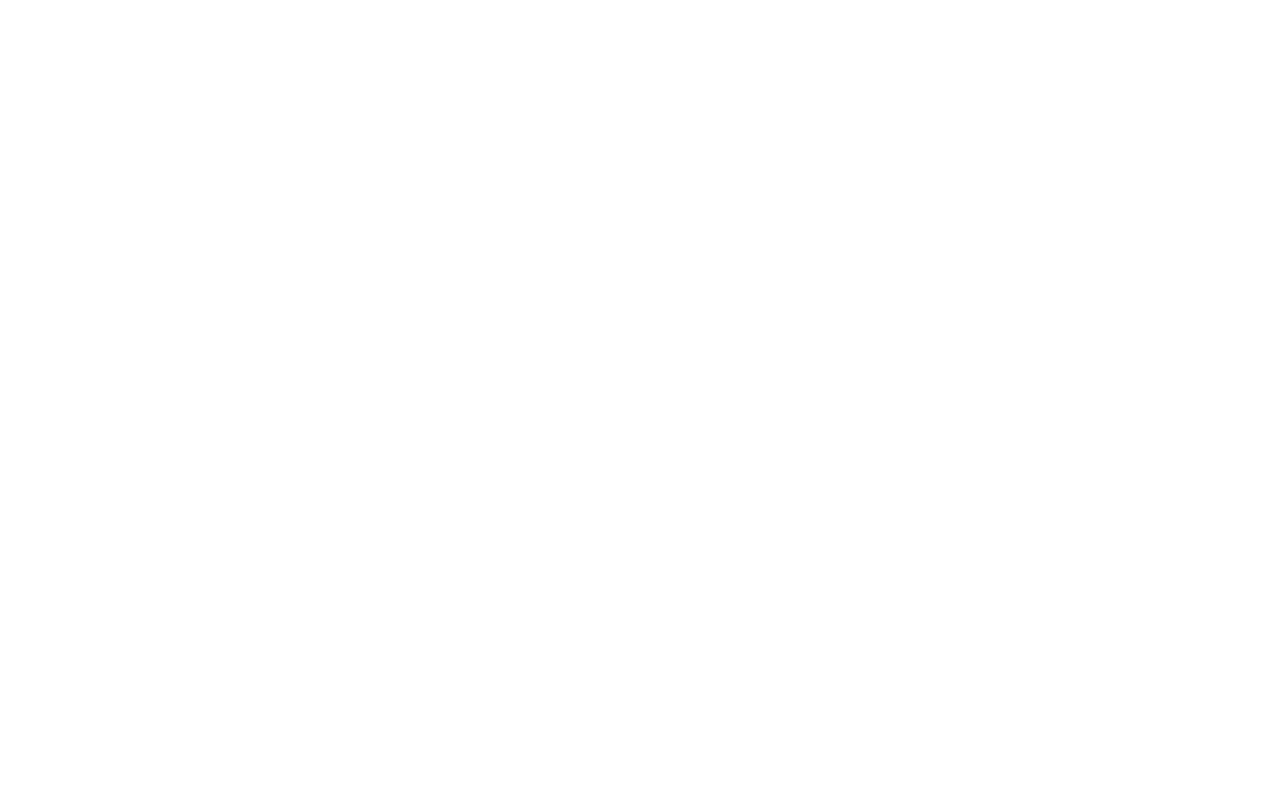
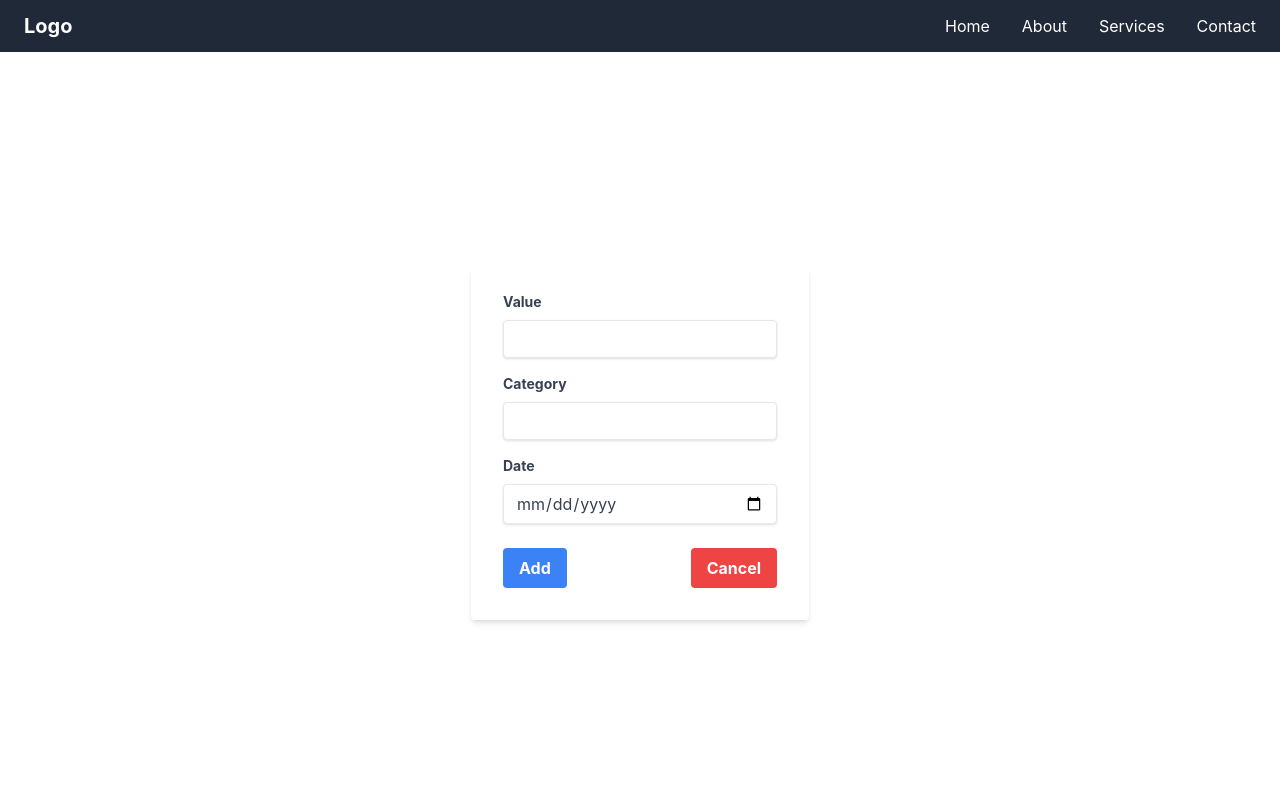
Before and after one commit to csci5117s24/project-2-html-heroes-2, a React (Create React App) app in the folder budget-web/: page /add-transaction in a window 1280 px wide. Before the commit this address had no page. Shown: the top 800 px of the page. Built offline with nearby package versions, Linux system fonts and the light colour scheme.

Commit message:
add transaction form added

```diff
--- a/budget-web/src/App.js
+++ b/budget-web/src/App.js
@@ -1,21 +1,21 @@
-import './App.css';
-import { BrowserRouter, Routes, Route } from 'react-router-dom';
-import Layout from './pages/Layout';
-import Landing from './pages/Landing';
-import Dashboard from './pages/Dashboard';
+import "./App.css";
+import { BrowserRouter, Routes, Route } from "react-router-dom";
+import Layout from "./pages/Layout";
+import Landing from "./pages/Landing";
+import Dashboard from "./pages/Dashboard";
+import AddTransactionForm from "./pages/AddTransactionForm";
 
 function App() {
   return (
-
     <BrowserRouter>
       <Routes>
         <Route path="/" element={<Layout />}>
           <Route index element={<Landing />} />
-          <Route path='/dashboard' element={<Dashboard />} />
+          <Route path="/dashboard" element={<Dashboard />} />
+          <Route path="/add-transaction" element={<AddTransactionForm />} />
         </Route>
       </Routes>
     </BrowserRouter>
-
   );
 }
 
--- /dev/null
+++ b/budget-web/src/pages/AddTransactionForm.js
@@ -0,0 +1,105 @@
+import React, { useState } from "react";
+import { useNavigate } from "react-router-dom";
+
+function AddTransactionForm() {
+  const [value, setValue] = useState("");
+  const [category, setCategory] = useState("");
+  const [date, setDate] = useState("");
+  const navigate = useNavigate();
+
+  const handleSubmit = async (e) => {
+    e.preventDefault();
+    try {
+      const response = await fetch("/api/transaction", {
+        method: "PUT",
+        headers: { "Content-Type": "application/json" },
+        body: JSON.stringify({ value, category, date }),
+      });
+      if (response.ok) {
+        navigate("/dashboard");
+      } else {
+        throw new Error("Network response was not ok");
+      }
+    } catch (error) {
+      console.error(
+        "There has been a problem with your fetch operation:",
+        error
+      );
+    }
+  };
+
+  return (
+    <div className="flex justify-center items-center h-screen">
+      <form
+        onSubmit={handleSubmit}
+        className="bg-white shadow-md rounded px-8 pt-6 pb-8 mb-4"
+      >
+        <div className="mb-4">
+          <label
+            htmlFor="value"
+            className="block text-gray-700 text-sm font-bold mb-2"
+          >
+            Value
+          </label>
+          <input
+            type="number"
+            id="value"
+            name="value"
+            value={value}
+            onChange={(e) => setValue(e.target.value)}
+            className="shadow appearance-none border rounded w-full py-2 px-3 text-gray-700 leading-tight focus:outline-none focus:shadow-outline"
+          />
+        </div>
+        <div className="mb-4">
+          <label
+            htmlFor="category"
+            className="block text-gray-700 text-sm font-bold mb-2"
+          >
+            Category
+          </label>
+          <input
+            type="text"
+            id="category"
+            name="category"
+            value={category}
+            onChange={(e) => setCategory(e.target.value)}
+            className="shadow appearance-none border rounded w-full py-2 px-3 text-gray-700 leading-tight focus:outline-none focus:shadow-outline"
+          />
+        </div>
+        <div className="mb-6">
+          <label
+            htmlFor="date"
+            className="block text-gray-700 text-sm font-bold mb-2"
+          >
+            Date
+          </label>
+          <input
+            type="date"
+            id="date"
+            name="date"
+            value={date}
+            onChange={(e) => setDate(e.target.value)}
+            className="shadow appearance-none border rounded w-full py-2 px-3 text-gray-700 leading-tight focus:outline-none focus:shadow-outline"
+          />
+        </div>
+        <div className="flex items-center justify-between">
+          <button
+            type="submit"
+            className="bg-blue-500 hover:bg-blue-700 text-white font-bold py-2 px-4 rounded focus:outline-none focus:shadow-outline"
+          >
+            Add
+          </button>
+          <button
+            type="button"
+            onClick={() => navigate("/dashboard")}
+            className="bg-red-500 hover:bg-red-700 text-white font-bold py-2 px-4 rounded focus:outline-none focus:shadow-outline"
+          >
+            Cancel
+          </button>
+        </div>
+      </form>
+    </div>
+  );
+}
+
+export default AddTransactionForm;
--- a/budget-web/src/pages/Dashboard.js
+++ b/budget-web/src/pages/Dashboard.js
@@ -1,18 +1,30 @@
+import { useNavigate } from "react-router-dom";
 import MonthSummmary from "../components/MonthSummary";
 import RecentTransactions from "../components/RecentTransactions";
 import SpendingSummary from "../components/SpendingSummary";
 import TotalSpending from "../components/TotalSpending";
 
 function Dashboard() {
+  const navigate = useNavigate();
+
+  const handleAddTransaction = () => {
+    navigate("/add-transaction");
+  };
+
   return (
     <div>
       <header class="bg-white shadow">
         <div class="mx-auto max-w-7xl px-4 py-6 sm:px-6 lg:px-8 flow-root">
-                    <h1 class="float-left text-3xl font-bold tracking-tight text-gray-900">Dashboard</h1>
+          <h1 class="float-left text-3xl font-bold tracking-tight text-gray-900">
+            Dashboard
+          </h1>
           <div>
             {/* https://tailwindcomponents.com/component/tailwind-css-bouton-hover-effect */}
-                        <button class="float-right btn overflow-hidden relative w-auto bg-blue-500 text-sm text-white py-3 px-4 rounded-xl font-bold uppercase -- before:block before:absolute before:h-full before:w-1/2 before:rounded-full before:bg-blue-100 before:top-0 before:left-1/4 before:transition-transform before:opacity-0 before:hover:opacity-100 hover:text-white-200 hover:before:animate-ping transition-all duration-300">
-                            <span class="relative">Add Transaction</span>
+            <button
+              className="float-right btn overflow-hidden relative w-auto bg-blue-500 text-sm text-white py-3 px-4 rounded-xl font-bold uppercase -- before:block before:absolute before:h-full before:w-1/2 before:rounded-full before:bg-blue-100 before:top-0 before:left-1/4 before:transition-transform before:opacity-0 before:hover:opacity-100 hover:text-white-200 hover:before:animate-ping transition-all duration-300"
+              onClick={handleAddTransaction}
+            >
+              <span className="relative">Add Transaction</span>
             </button>
           </div>
         </div>
@@ -29,7 +41,6 @@
         </div>
       </main>
     </div>
-
   );
 }
 
--- /dev/null
+++ b/budget-web/src/setupProxy.js
@@ -0,0 +1,11 @@
+const { createProxyMiddleware } = require("http-proxy-middleware");
+
+module.exports = function (app) {
+  app.use(
+    "/api",
+    createProxyMiddleware({
+      target: "http://localhost:7071",
+      changeOrigin: true,
+    })
+  );
+};
```
Lines whose indentation alone changed are shown as unchanged.
